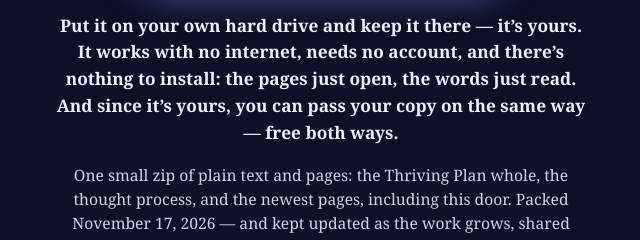
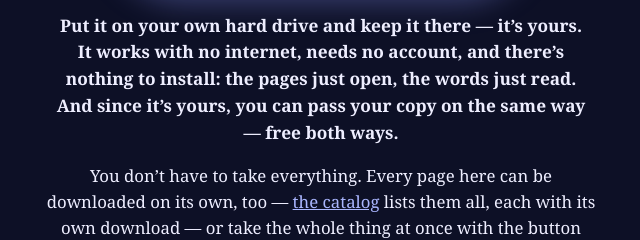
Before and after one commit to thethrivingplan/thethrivingplan.github.io, a plain HTML site: page index.html in a window 1280 px wide. Shown: the part 544-784 px from the top of the page, without its empty margins (319-959 px from the left). Drawn offline with Linux system fonts and the light colour scheme.

Commit message:
Start page: pages can be downloaded individually too

```diff
--- a/index.html
+++ b/index.html
@@ -38,6 +38,7 @@
     <span class="sub">The free offline download — the whole thing, yours to keep</span>
   </a>
   <p class="keepit">Put it on your own hard drive and keep it there — it’s yours. It works with no internet, needs no account, and there’s nothing to install: the pages just open, the words just read. And since it’s yours, you can pass your copy on the same way — free both ways.</p>
+  <p>You don’t have to take everything. Every page here can be downloaded on its own, too — <a class="inline" href="pages.html" target="_blank" rel="noopener">the catalog</a> lists them all, each with its own download — or take the whole thing at once with the button above. Whatever you take is the version from right this second — whatever that second may be.</p>
   <p class="packed">One small zip of plain text and pages: the Thriving Plan whole, the thought process, and the newest pages, including this door. Packed November 17, 2026 — and kept updated as the work grows, shared again as quickly as we can. The pages on this site are always the newest version — and if an update happens to be on its way this very minute, patience is a virtue: the newest lands within moments. A downloaded copy stays exactly as you took it — and if you open it while you’re online, it checks here and tells you when a fresher copy is ready, one tap to get it. Nothing ever changes silently under you.</p>
 
   <h2>Or walk in</h2>
```
